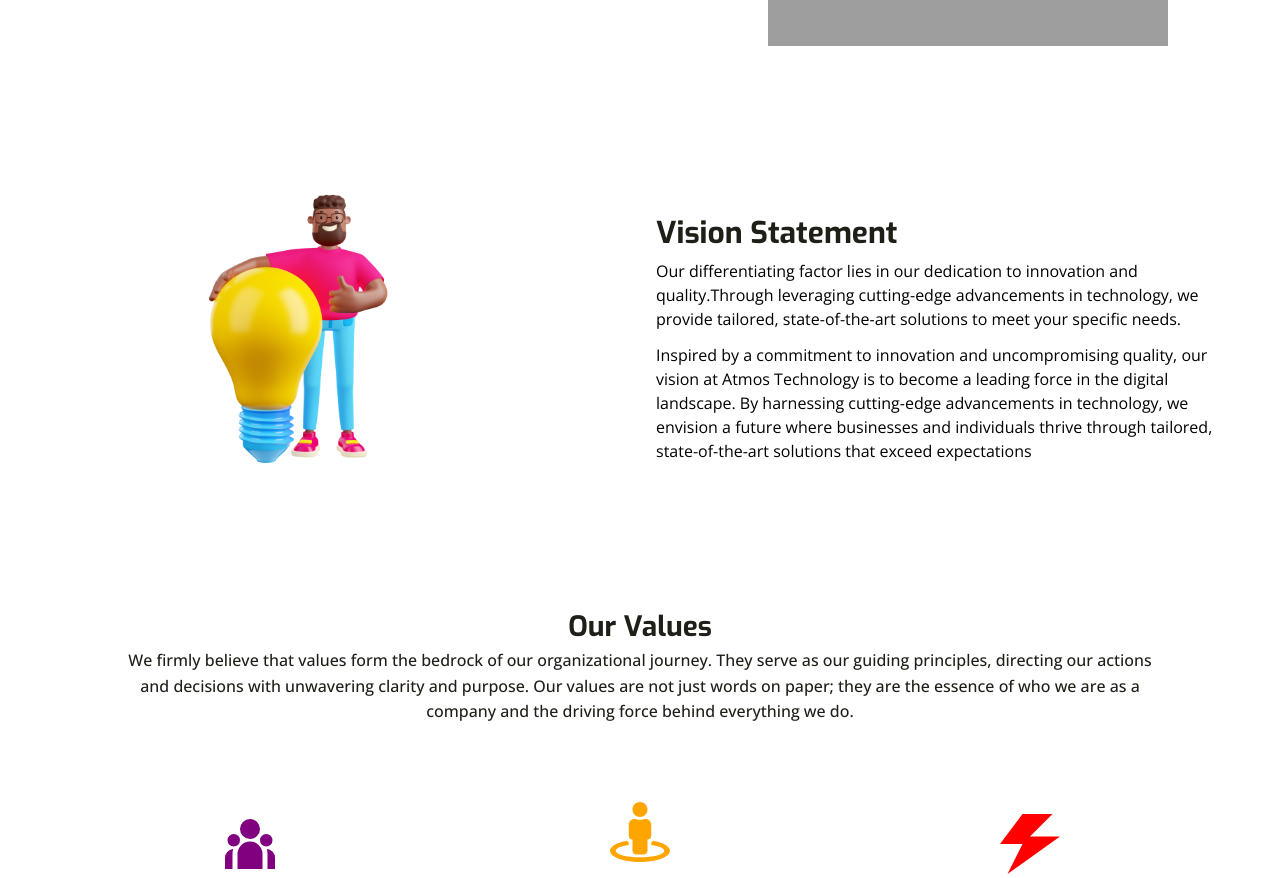
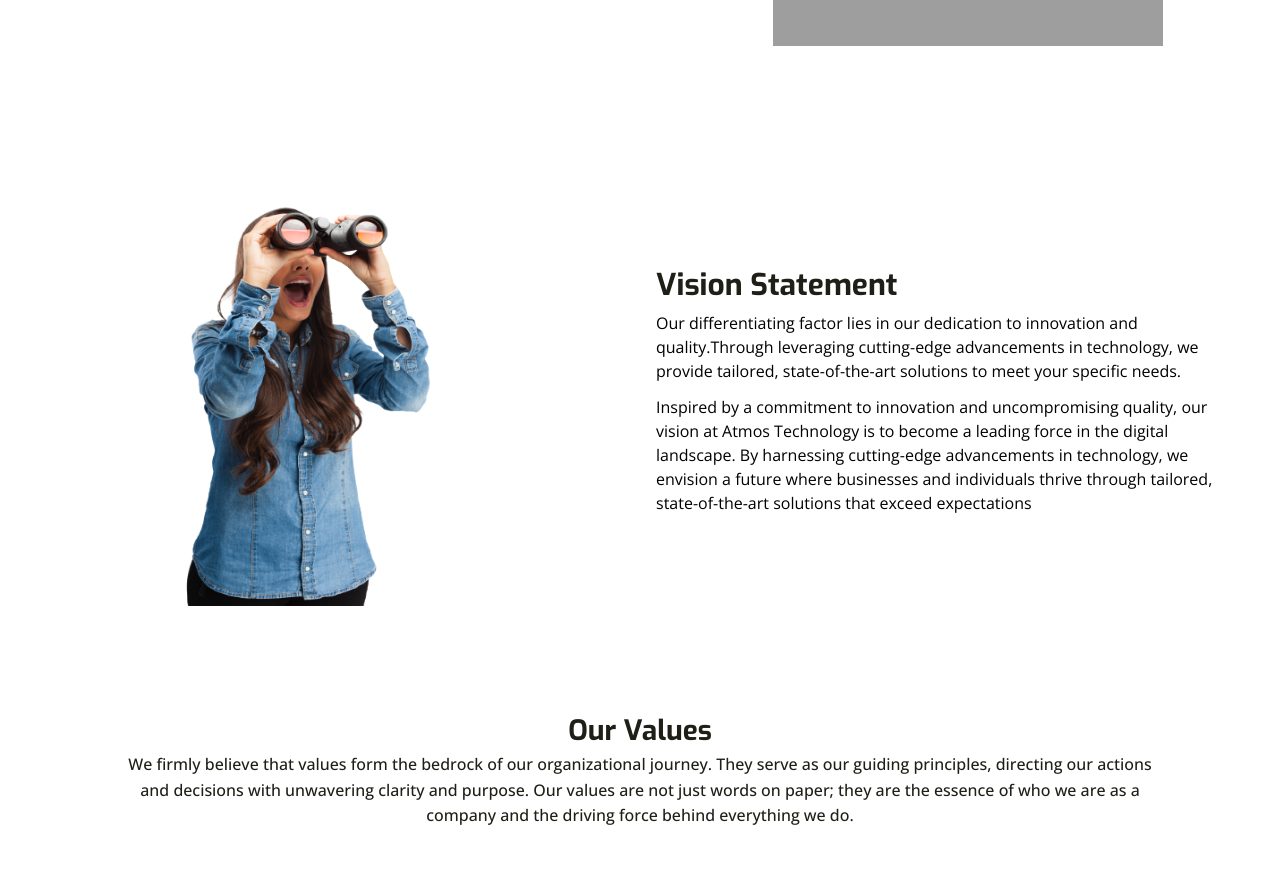
Before and after one commit to Michael-Builds/Atmostech-Solutions, a React (Create React App) app: page /company in a window 1280 px wide. Shown: the part 1920-2798 px from the top of the page. Built offline with nearby package versions, Linux system fonts and the light colour scheme; grey boxes are pictures that could not be loaded.

Commit message:
Image design

```diff
--- a/src/components/About/Mission.jsx
+++ b/src/components/About/Mission.jsx
@@ -1,7 +1,7 @@
 import React from 'react';
 import { useInView } from 'react-intersection-observer';
 import Image1 from './Mission.png';
-import choose1 from "../../assets/solutions.png";
+import Image2 from './Vision.png';
 import { RiTeamFill } from 'react-icons/ri';
 import { FaStreetView } from 'react-icons/fa';
 import { ImPower } from 'react-icons/im';
@@ -66,9 +66,10 @@ const MissionVision = () => {
           <div className="grid grid-cols-1 gap-8 md:grid-cols-2 vision-content ">
             <div className="flex justify-center">
               <img
-                src={choose1}
+                id='vision-image'
+                src={Image2}
                 alt="ATMOS-PIC"
-                className="w-full md:w-64 images mb-6"
+                className="w-full md:w-64 mb-6"
               />
             </div>
             <div className="flex flex-col justify-center">
--- a/src/main.css
+++ b/src/main.css
@@ -407,9 +407,17 @@
 }
 
 #mission-image{
+  width: 390px;
+  height: 400px;
+}
+
+#vision-image {
   width: 400px;
-  height: 400px;
-}
+  height: 450px;
+  transform: scaleX(-1);
+  margin-left: -20px;
+}
+
 
 .main-content p{
   margin-left: -8px;
```
Also changed, not shown: src/components/About/Vision.png (added).
